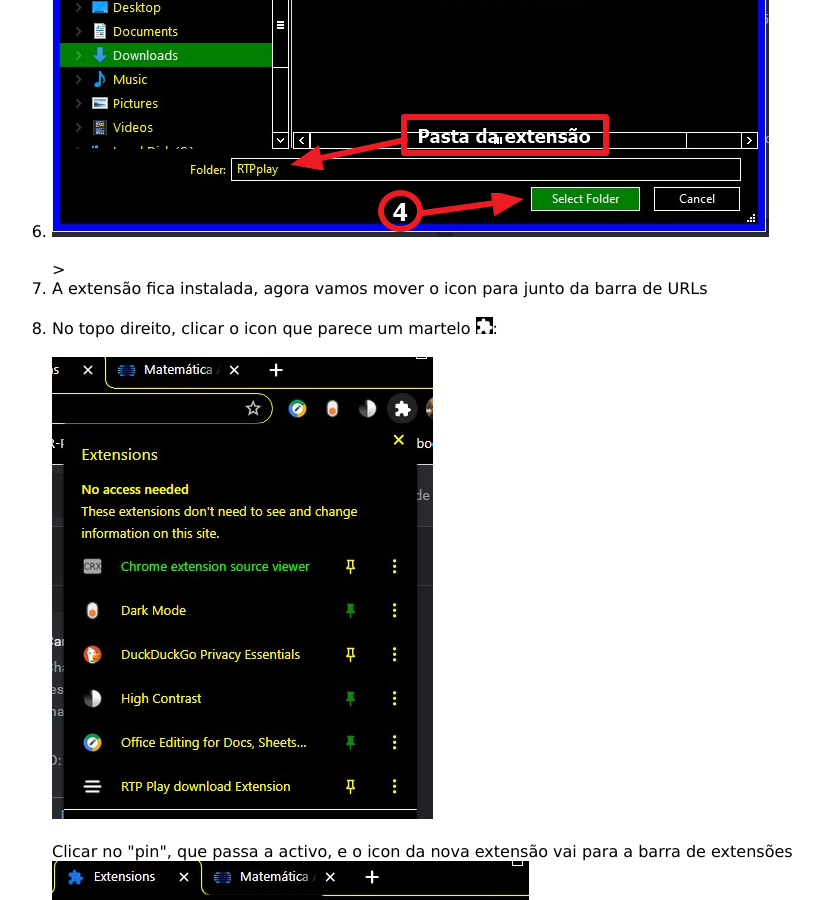
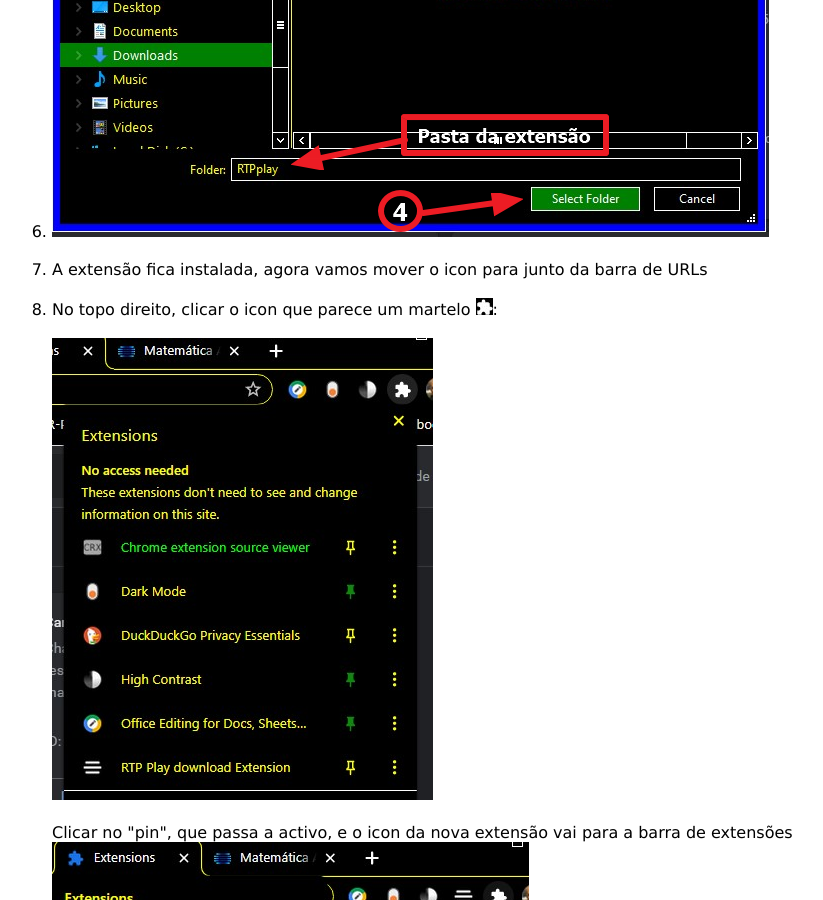
Before and after one commit to rtpplay/recursos.github.io, a Jekyll site: the page built from index.html, in a window 1280 px wide and 900 px high, scrolled down 2240 px. Shown: the whole window, without its empty margins (180-1003 px from the left). Built offline with Jekyll 4.4.1, drawn with Linux system fonts in a browser that asks for light colours.

Commit message:
Update index.html

```diff
--- a/index.html
+++ b/index.html
@@ -54,7 +54,7 @@
 					<img src="files/Screenshot-2021-02-20-unpacked.jpg"><br><br></li>
 <li>
 	escolher a pasta que foi criada "RTPplay" e aceitar<br><br></li>
-		<li>			<IMG SRC = "files/2021-02-21-exetnsion-open.png"><br><br>>
+		<li>			<IMG SRC = "files/2021-02-21-exetnsion-open.png"><br><br>
 		<li>A extensão fica instalada, agora vamos mover o icon para junto da barra de URLs<br><br></li>
 		<li>No topo direito, clicar o icon que parece um martelo <img src = "files/Screenshot-2021-02-20-martelo.jpg">:<br><br>
 		<img src="files/Screenshot-2021-02-20-extensions.jpg"><br><br>
```
